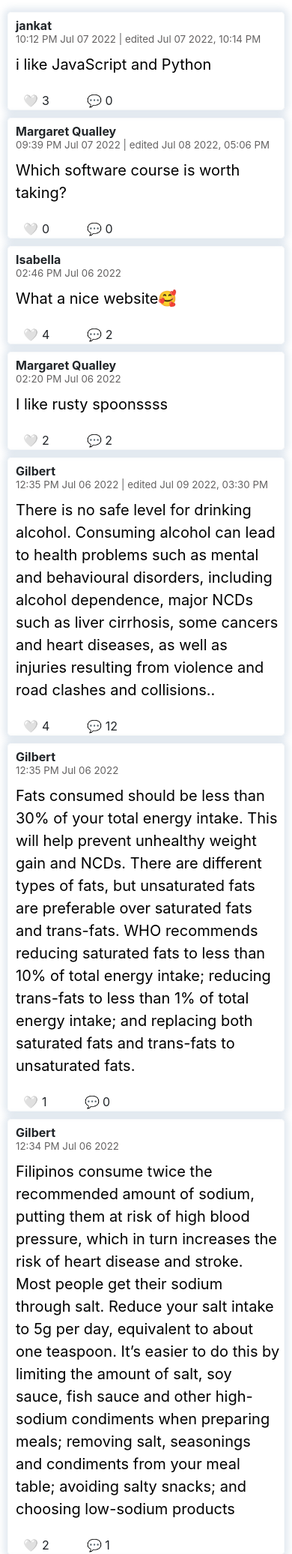
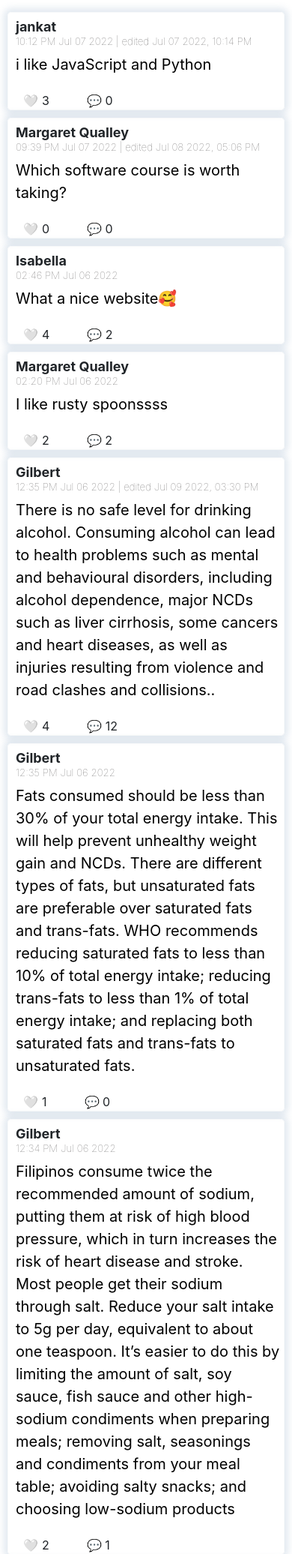
Before and after one commit to jankat11/network, a Django app: page / in a window 390 px wide. Shown: the part 226-2298 px from the top of the page at 75% size. Run offline with Django 3.2, Linux system fonts and the light colour scheme; data comes from the database, SQL or seed files in the repository; some libraries are stand-ins or nearby versions.

Commit message:
Update styles.css

```diff
--- a/network/static/network/styles.css
+++ b/network/static/network/styles.css
@@ -9,25 +9,20 @@
     }
 }
 
-@media (max-width: 500px)  {.postClock, .postDate{
-    margin-left: 0px;
+@media (max-width: 1024px)  {.postClock, .postDate{
     position: relative;
-    top: 7px;
-    line-height: 0px;
-    }
-}
-@media (max-width: 500px)  {.postOwner{
-
-    display: block;
+    top: 10px;
+    letter-spacing: 0px;
+    font-weight: 100;
     }
 }
 
-@media (max-width: 500px)  {.postOwner{
-
-    height: 10px;
-    position: relative;
 
 
+@media (max-width: 1024px)  {.postOwner{
+    display: block;
+    height: 10px;
+    font-size: large;
     }
 }
 
```
